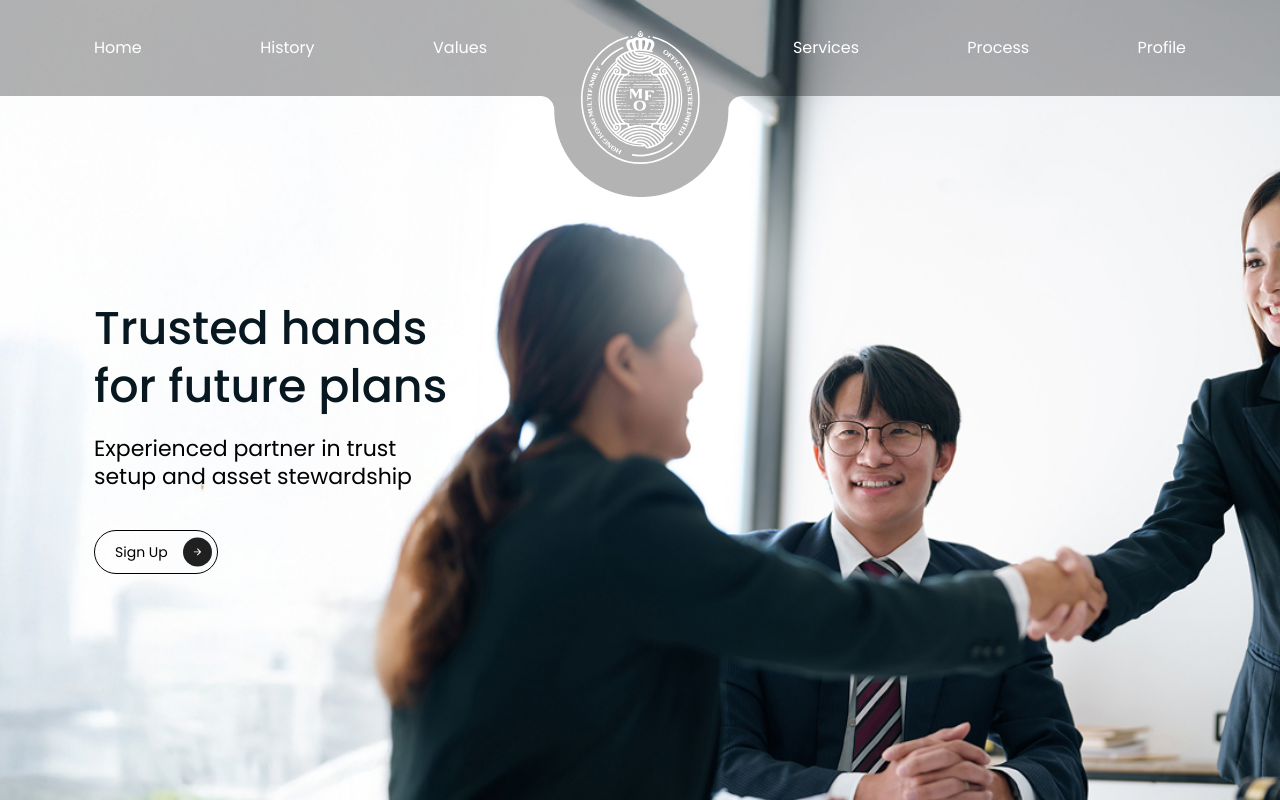
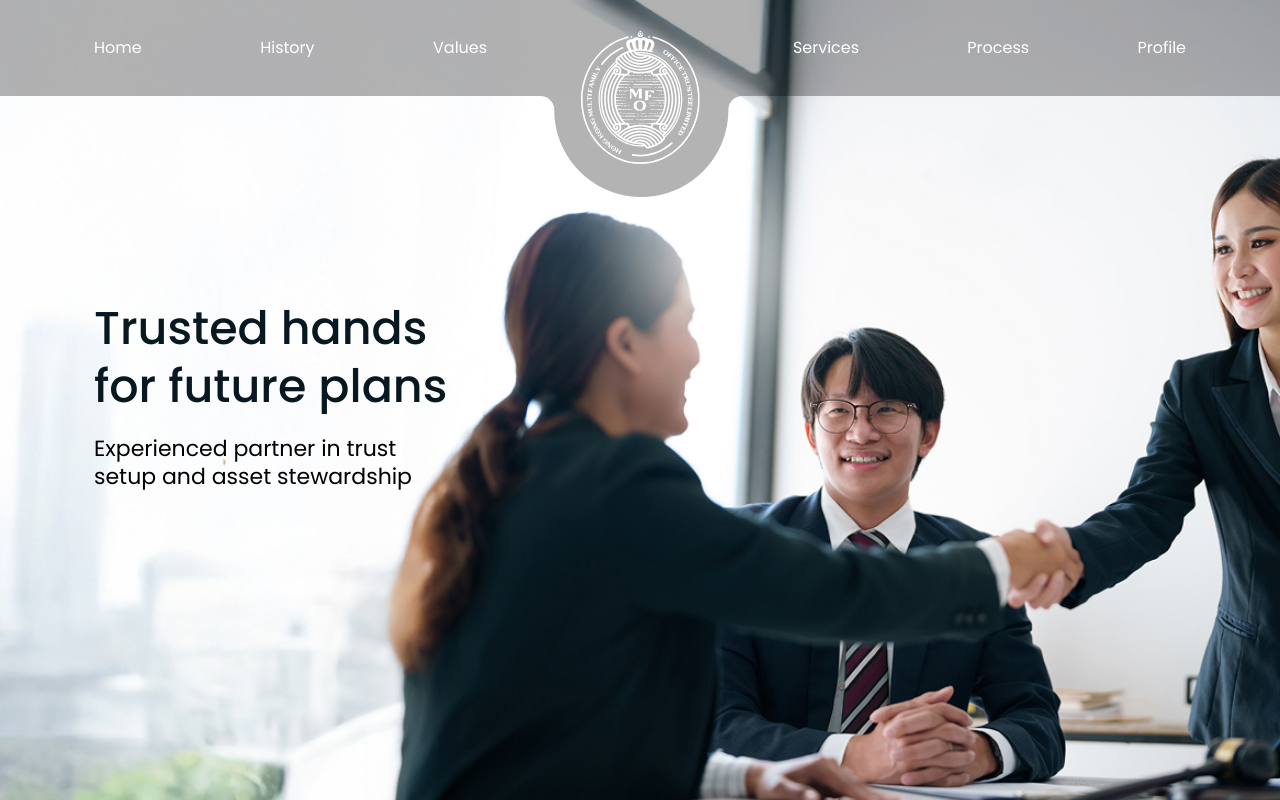
Before and after one commit to ArtemZubarev/HKMFO, a Nuxt app: page / in a window 1280 px wide. Shown: the top 800 px of the page. Built offline with nearby package versions, Linux system fonts and the light colour scheme.

Commit message:
hide sign up

```diff
--- a/components/Footer.vue
+++ b/components/Footer.vue
@@ -22,7 +22,7 @@
             <div class="title">Profile</div>
             <ul class="list">
               <li class="list__item">Sign in</li>
-              <li class="list__item">Sign up</li>
+              <!-- <li class="list__item">Sign up</li> -->
             </ul>
           </div>
           <div class="inner">
--- a/components/HeroSection.vue
+++ b/components/HeroSection.vue
@@ -9,14 +9,14 @@
         Experienced partner in trust <br />
         setup and asset stewardship
       </p>
-      <a
+      <!-- <a
         href="#profile"
         class="button"
         @click.prevent="() => handleLinkClick('#profile')"
       >
         Sign Up
         <NuxtImg class="button__icon w-[29px]" src="/images/arrow-button.svg" />
-      </a>
+      </a> -->
     </div>
     <!-- <NuxtImg src="/images/banner.jpg" /> -->
   </section>
```
